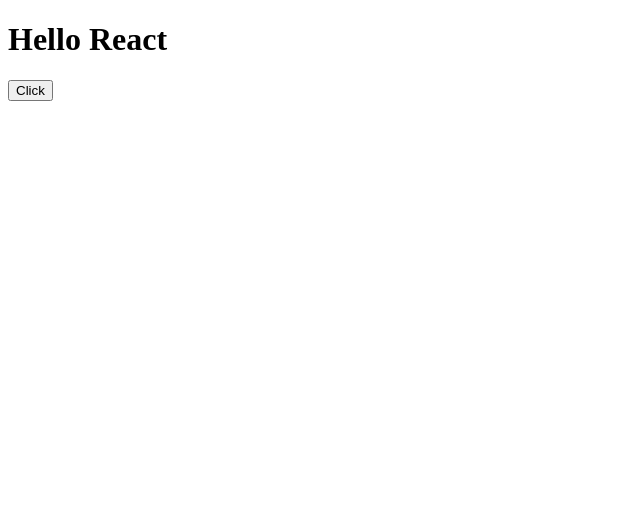
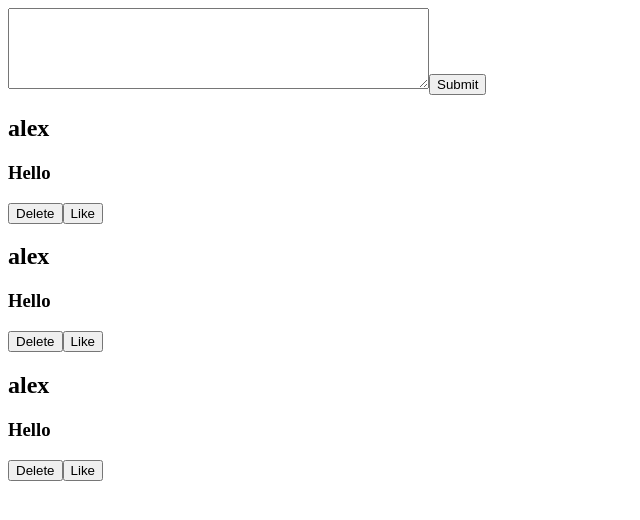
Before and after one commit to alexangria1992/chapter-1, a React (Create React App) app: page / in a window 1280 px wide. Shown: the top 520 px of the page, without its empty margins (0-640 px from the left). Built offline with nearby package versions, Linux system fonts and the light colour scheme.

Commit message:
state tutorial

```diff
--- a/src/App.js
+++ b/src/App.js
@@ -1,21 +1,15 @@
-import React from 'react';
+import React, {useState} from 'react';
 import TweetList from './components/TweetList';
 import CreateTweet from './components/CreateTweet';
 
 function App() {
-  const name = 'Alex';
-  const message = "I went to sleep today wow."
-
-  //function
-  const sayHelloHandler = (e) => {
-    console.log(e)
-  }
+  const [name, setName] = useState("alex")
+  const message  = "Hello"
   return (
     <div>
-      {/* <CreateTweet/>
-      <TweetList name={name} message={message}/> */}
-      <h1>Hello React</h1>
-      <button onClick={sayHelloHandler}>Click</button>
+      <CreateTweet/>
+      <TweetList  name={name} message={message}/>
+
     </div>
   );
 }
--- a/src/components/CreateTweet.js
+++ b/src/components/CreateTweet.js
@@ -1,9 +1,13 @@
-import React from 'react';
+import React, {useState} from 'react';
 
 const CreateTweet = () => {
+    const[textInput, setTextInput] = useState("")
+    const userInputHandler = (e) => {
+        setTextInput(e.target.value)
+    }
     return(
         <form>
-            <textarea name="" id="" cols="50" rows="5"></textarea>
+            <textarea value={textInput}onChange={userInputHandler} name="" id="" cols="50" rows="5"></textarea>
             <button>Submit</button>
         </form>
 
```
